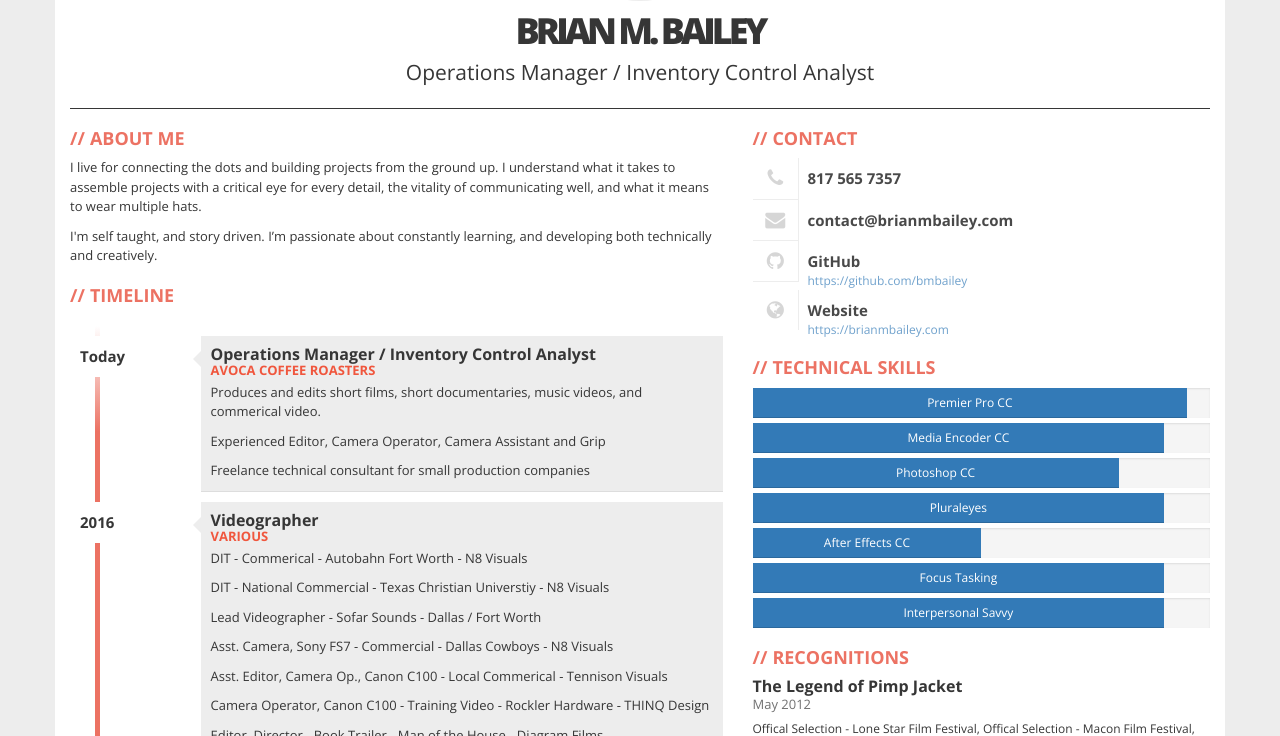
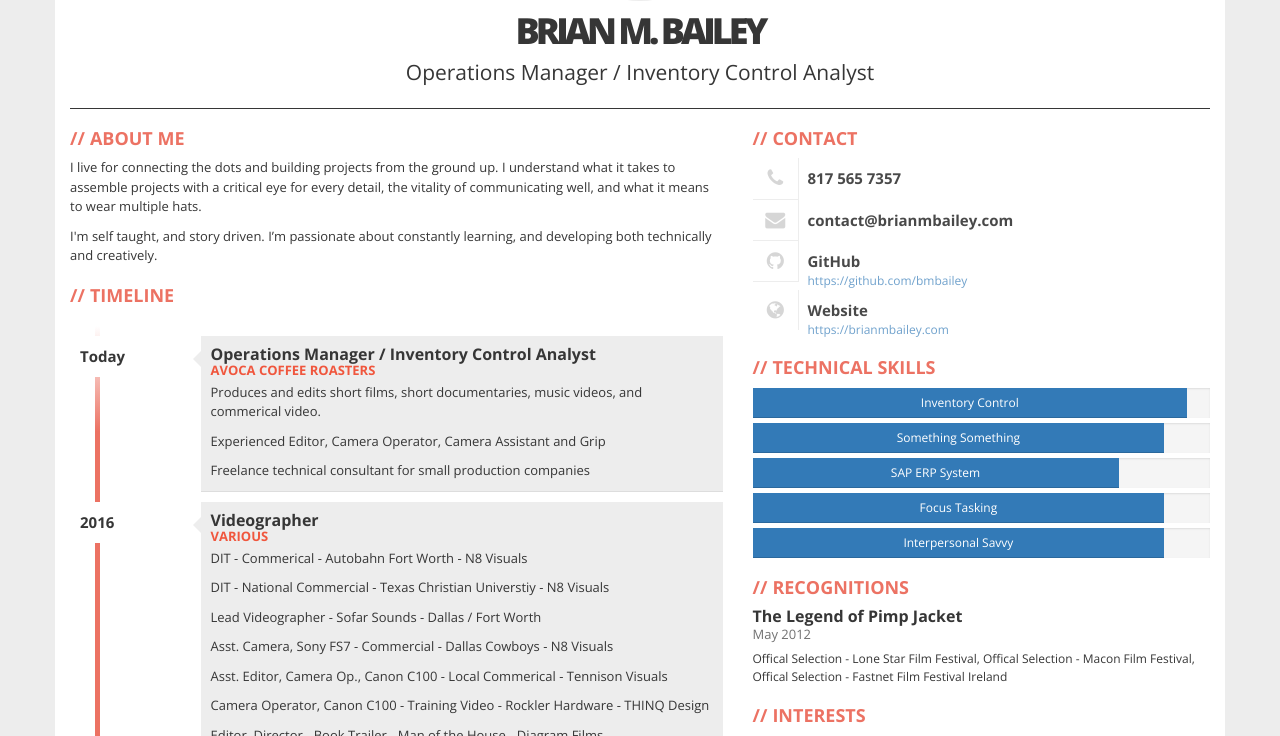
Before and after one commit to Bmbailey/Resume, a Jekyll site: the page built from index.html, in a window 1280 px wide and 900 px high, cut to the strip 164-900 px from the top of the window. Built offline with Jekyll 4.4.1, drawn with Linux system fonts in a browser that asks for light colours; nearby versions of some CDN libraries.

Commit message:
Removed Videography stuff, stage 1 inventory updates

```diff
--- a/_data/skills.yml
+++ b/_data/skills.yml
@@ -1,27 +1,17 @@
-- name: Premier Pro CC
+- name: Inventory Control
   level:
     description: Proficient
     value: 95
 
-- name: Media Encoder CC
+- name: Something Something
   level:
     description: Expert
     value: 90
 
-- name: Photoshop CC
+- name: SAP ERP System
   level:
     description: Proficient
     value: 80
-
-- name: Pluraleyes
-  level:
-    description: Proficient
-    value: 90
-
-- name: After Effects CC
-  level:
-    description: Proficient
-    value: 50
 
 - name: Focus Tasking
   level:
```
